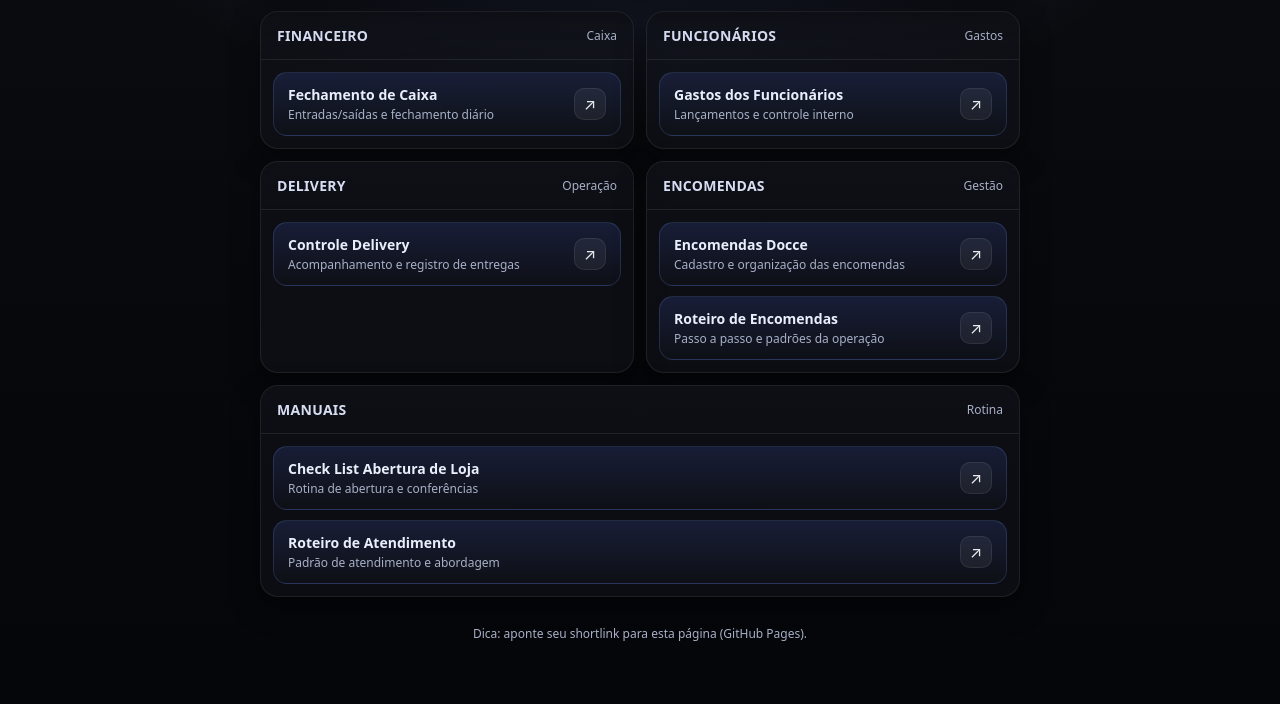
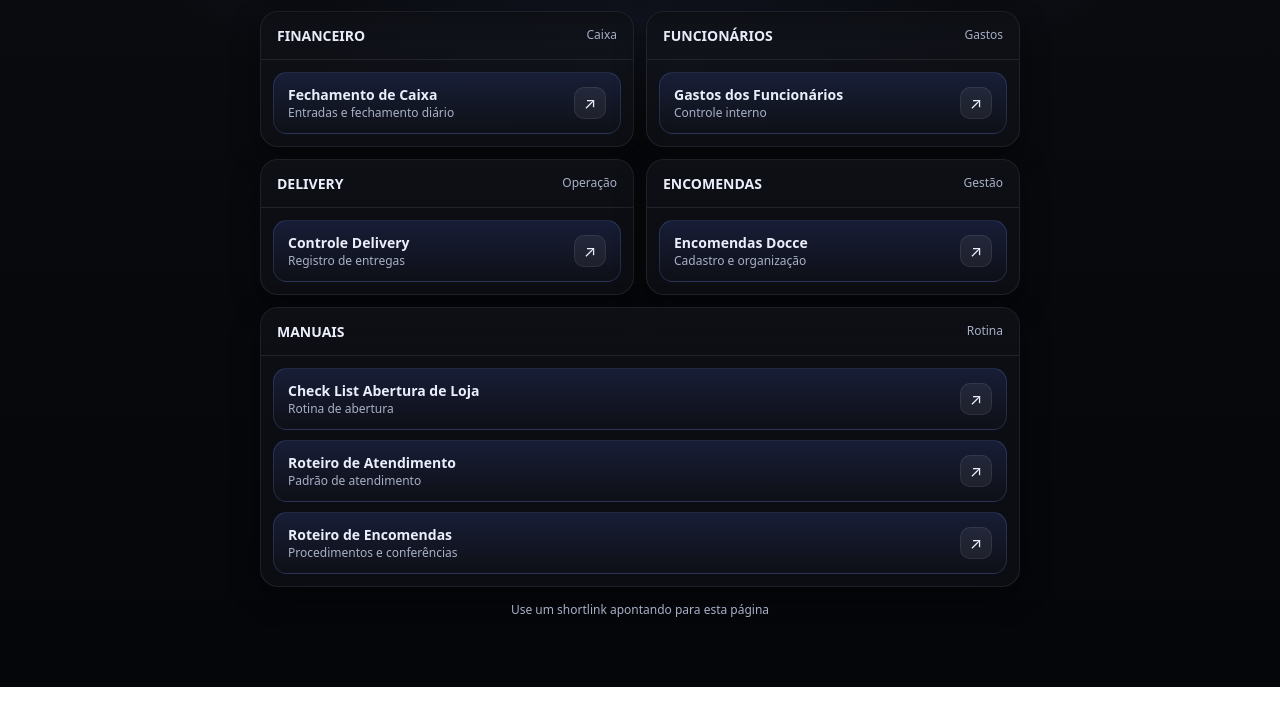
Before and after one commit to oejunior/app, a plain HTML site: page index.html in a window 1280 px wide. Shown: the part 113-817 px from the top of the page. Drawn offline with Linux system fonts and the light colour scheme.

Commit message:
Refactor HTML structure and update styles

```diff
--- a/index.html
+++ b/index.html
@@ -38,7 +38,7 @@
       backdrop-filter: blur(10px);
     }
     .title{display:flex; flex-direction:column; gap:2px;}
-    .title h1{font-size:18px; margin:0; letter-spacing:.2px;}
+    .title h1{font-size:18px; margin:0;}
     .title p{margin:0; font-size:13px; color:var(--muted);}
     .pill{
       font-size:12px; color:var(--muted);
@@ -46,7 +46,6 @@
       border:1px solid var(--line);
       border-radius:999px;
       background: rgba(15,17,23,.6);
-      white-space:nowrap;
     }
 
     .grid{
@@ -64,71 +63,47 @@
     }
     .section-head{
       padding:14px 16px;
-      display:flex; align-items:center; justify-content:space-between;
-      gap:10px;
+      display:flex; justify-content:space-between;
       background: linear-gradient(180deg, rgba(15,17,23,.6), rgba(15,17,23,.1));
       border-bottom:1px solid var(--line);
     }
     .section-head h2{
-      margin:0; font-size:14px; letter-spacing:.3px;
-      text-transform: uppercase;
-      color: #d7ddf3;
+      margin:0; font-size:14px; text-transform: uppercase;
     }
     .section-head span{font-size:12px; color:var(--muted);}
 
     .links{
       padding:12px;
       display:grid;
-      grid-template-columns: 1fr;
       gap:10px;
     }
     a.btn{
-      display:flex;
-      align-items:center;
-      justify-content:space-between;
-      gap:12px;
+      display:flex; justify-content:space-between; align-items:center;
       padding:12px 14px;
       border-radius: 14px;
       text-decoration:none;
       color:var(--txt);
       background: linear-gradient(180deg, rgba(27,34,64,.8), rgba(15,17,23,.8));
       border:1px solid rgba(122,162,255,.18);
-      transition: transform .12s ease, border-color .12s ease, background .12s ease;
     }
-    a.btn:hover{
-      transform: translateY(-1px);
-      border-color: var(--accent);
-      background: linear-gradient(180deg, rgba(26,42,108,.86), rgba(15,17,23,.86));
-    }
-    .left{
-      display:flex; flex-direction:column; gap:2px;
-      min-width:0;
-    }
-    .name{
-      font-size:14px; font-weight:650;
-      white-space:nowrap; overflow:hidden; text-overflow:ellipsis;
-    }
-    .desc{
-      font-size:12px; color:var(--muted);
-      white-space:nowrap; overflow:hidden; text-overflow:ellipsis;
-    }
+    .left{display:flex; flex-direction:column;}
+    .name{font-size:14px; font-weight:650;}
+    .desc{font-size:12px; color:var(--muted);}
     .arrow{
-      flex:0 0 auto;
       width:32px; height:32px;
       border-radius:10px;
       display:grid; place-items:center;
       background: rgba(255,255,255,.06);
       border:1px solid rgba(255,255,255,.08);
-      color: rgba(255,255,255,.9);
-      font-size:16px;
     }
+
     footer{
       margin-top:14px;
-      padding:14px 16px;
-      color: var(--muted);
       font-size:12px;
+      color:var(--muted);
       text-align:center;
     }
+
     @media (min-width: 720px){
       .grid{grid-template-columns: 1fr 1fr;}
       .section.full{grid-column: 1 / -1;}
@@ -141,7 +116,7 @@
 <header>
   <div class="title">
     <h1>Central de Links</h1>
-        <p>Atalhos rápidos para seus sistemas e manuais</p>
+    <p>Atalhos rápidos para sistemas e manuais</p>
   </div>
   <div class="pill">Docce • Operação</div>
 </header>
@@ -150,14 +125,13 @@
 
 <section class="section">
   <div class="section-head">
-          <h2>Financeiro</h2>
-          <span>Caixa</span>
+    <h2>Financeiro</h2><span>Caixa</span>
   </div>
   <div class="links">
-          <a class="btn" href="https://app-8upz5t0yql8h.appmedo.com" target="_blank" rel="noopener">
+    <a class="btn" href="https://app-8upz5t0yql8h.appmedo.com" target="_blank">
       <div class="left">
         <div class="name">Fechamento de Caixa</div>
-              <div class="desc">Entradas/saídas e fechamento diário</div>
+        <div class="desc">Entradas e fechamento diário</div>
       </div>
       <div class="arrow">↗</div>
     </a>
@@ -166,14 +140,13 @@
 
 <section class="section">
   <div class="section-head">
-          <h2>Funcionários</h2>
-          <span>Gastos</span>
+    <h2>Funcionários</h2><span>Gastos</span>
   </div>
   <div class="links">
-          <a class="btn" href="https://app.creao.ai/share?app=nupmM9a6&utm_source=share&utm_medium=link" target="_blank" rel="noopener">
+    <a class="btn" href="https://app.creao.ai/share?app=nupmM9a6&utm_source=share&utm_medium=link" target="_blank">
       <div class="left">
         <div class="name">Gastos dos Funcionários</div>
-              <div class="desc">Lançamentos e controle interno</div>
+        <div class="desc">Controle interno</div>
       </div>
       <div class="arrow">↗</div>
     </a>
@@ -182,14 +155,13 @@
 
 <section class="section">
   <div class="section-head">
-          <h2>Delivery</h2>
-          <span>Operação</span>
+    <h2>Delivery</h2><span>Operação</span>
   </div>
   <div class="links">
-          <a class="btn" href="https://oejunior.github.io/manual/delivery.html" target="_blank" rel="noopener">
+    <a class="btn" href="https://oejunior.github.io/manual/delivery.html" target="_blank">
       <div class="left">
         <div class="name">Controle Delivery</div>
-              <div class="desc">Acompanhamento e registro de entregas</div>
+        <div class="desc">Registro de entregas</div>
       </div>
       <div class="arrow">↗</div>
     </a>
@@ -198,22 +170,13 @@
 
 <section class="section">
   <div class="section-head">
-          <h2>Encomendas</h2>
-          <span>Gestão</span>
+    <h2>Encomendas</h2><span>Gestão</span>
   </div>
   <div class="links">
-          <a class="btn" href="https://app-8ek5f8oaq3up.appmedo.com/" target="_blank" rel="noopener">
+    <a class="btn" href="https://app-8ek5f8oaq3up.appmedo.com/" target="_blank">
       <div class="left">
         <div class="name">Encomendas Docce</div>
-              <div class="desc">Cadastro e organização das encomendas</div>
-            </div>
-            <div class="arrow">↗</div>
-          </a>
-
-          <a class="btn" href="https://oejunior.github.io/manual/encomendas.html" target="_blank" rel="noopener">
-            <div class="left">
-              <div class="name">Roteiro de Encomendas</div>
-              <div class="desc">Passo a passo e padrões da operação</div>
+        <div class="desc">Cadastro e organização</div>
       </div>
       <div class="arrow">↗</div>
     </a>
@@ -222,22 +185,29 @@
 
 <section class="section full">
   <div class="section-head">
-          <h2>Manuais</h2>
-          <span>Rotina</span>
+    <h2>Manuais</h2><span>Rotina</span>
   </div>
   <div class="links">
-          <a class="btn" href="https://oejunior.github.io/manual/abertura.html" target="_blank" rel="noopener">
+    <a class="btn" href="https://oejunior.github.io/manual/abertura.html" target="_blank">
       <div class="left">
         <div class="name">Check List Abertura de Loja</div>
-              <div class="desc">Rotina de abertura e conferências</div>
+        <div class="desc">Rotina de abertura</div>
       </div>
       <div class="arrow">↗</div>
     </a>
 
-          <a class="btn" href="https://oejunior.github.io/manual/atendimento.html" target="_blank" rel="noopener">
+    <a class="btn" href="https://oejunior.github.io/manual/atendimento.html" target="_blank">
       <div class="left">
         <div class="name">Roteiro de Atendimento</div>
-              <div class="desc">Padrão de atendimento e abordagem</div>
+        <div class="desc">Padrão de atendimento</div>
+      </div>
+      <div class="arrow">↗</div>
+    </a>
+
+    <a class="btn" href="https://oejunior.github.io/manual/encomendas.html" target="_blank">
+      <div class="left">
+        <div class="name">Roteiro de Encomendas</div>
+        <div class="desc">Procedimentos e conferências</div>
       </div>
       <div class="arrow">↗</div>
     </a>
@@ -247,7 +217,7 @@
 </div>
 
 <footer>
-      Dica: aponte seu shortlink para esta página (GitHub Pages).
+  Use um shortlink apontando para esta página
 </footer>
 </div>
 </body>
```
Lines whose indentation alone changed are shown as unchanged.
